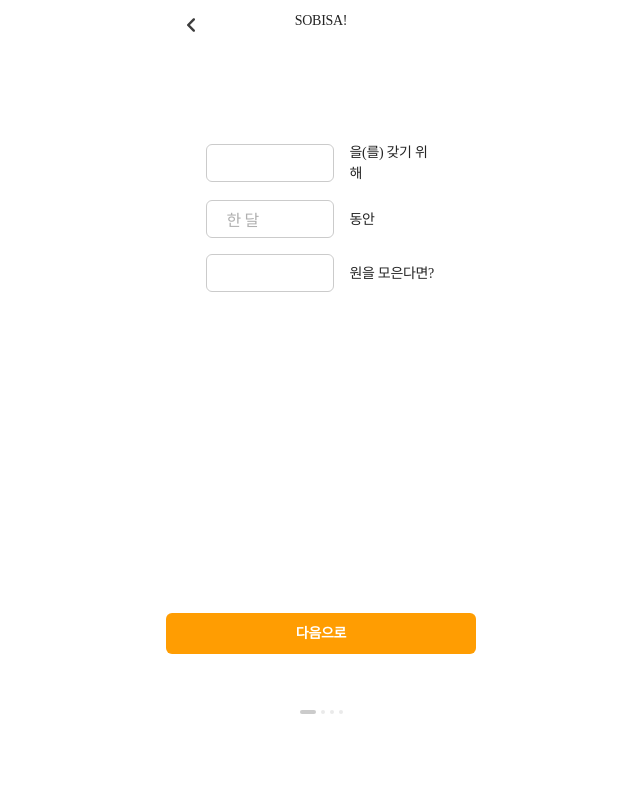
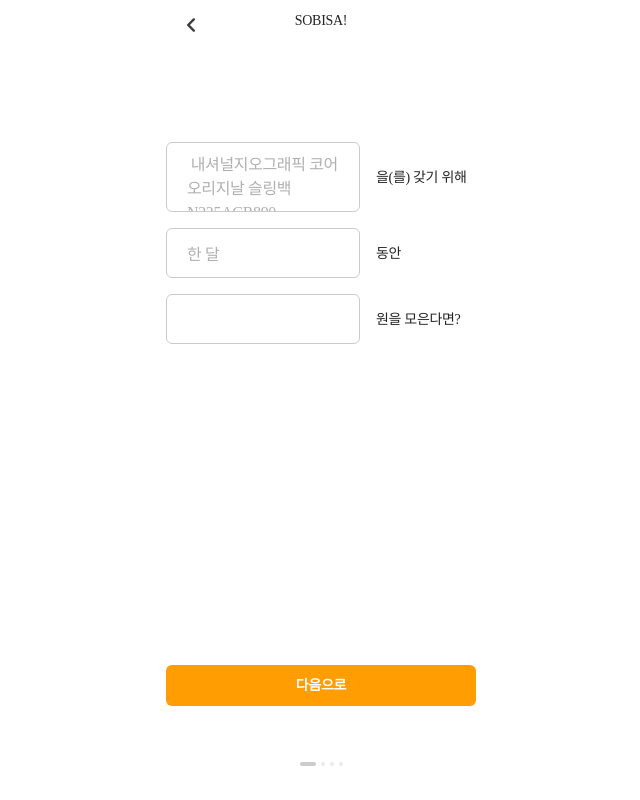
Before and after one commit to SobiSa-Expense-Hunter/SobiSa, a Next.js app: page /savingamount in a window 1280 px wide. Shown: the whole page, without its empty margins (319-959 px from the left). Built offline with nearby package versions, Linux system fonts and the light colour scheme; a web font is replaced by a local one.

Commit message:
[#66] style: savingamount page 디자인 수정사항 반영

```diff
--- a/src/pages/savingamount/index.tsx
+++ b/src/pages/savingamount/index.tsx
@@ -1,7 +1,7 @@
 import { useState } from 'react';
 
 import { useRouter } from 'next/router';
-import styled from 'styled-components';
+import styled, { css } from 'styled-components';
 
 import { Indicator01 } from '@/assets/Indicators';
 import { useSearchDispatch, useSearchStore } from '@/components/SearchProvider';
@@ -9,6 +9,8 @@ import { BottomButton } from '@/components/common/buttons';
 import NoticeModal from '@/components/modal/NoticeModal';
 import { InputRegExp } from '@/constant';
 import { Medium } from '@/styles/font';
+
+const devTitle = ` 내셔널지오그래픽 코어 오리지날 슬링백 N235ACR890`;
 
 const SavingAmount = () => {
   const [amount, setAmount] = useState('');
@@ -46,7 +48,7 @@ const SavingAmount = () => {
     <Container>
       <InputContainer>
         <InputBox>
-          <Input value={store.product.title} disabled />
+          <TitleInput value={store.product.title || devTitle} disabled />
           <Medium>을(를) 갖기 위해</Medium>
         </InputBox>
         <InputBox>
@@ -54,7 +56,7 @@ const SavingAmount = () => {
           <Medium>동안</Medium>
         </InputBox>
         <InputBox>
-          <Input type='text' value={amount} onChange={e => handleChange(e)} />
+          <Input value={amount} onChange={e => handleChange(e)} />
           <Medium>원을 모은다면?</Medium>
         </InputBox>
       </InputContainer>
@@ -85,7 +87,7 @@ const ButtonBox = styled.div`
   justify-content: center;
 `;
 const InputBox = styled.div`
-  width: 231px;
+  width: 310px;
   display: flex;
   align-items: center;
   gap: 16px;
@@ -96,14 +98,16 @@ const InputContainer = styled.div`
   flex-direction: column;
   gap: 16px;
 `;
-const Input = styled.input`
-  width: 128px;
-  height: 38px;
+
+const DefaultInput = css`
+  width: 194px;
   outline: none;
   border: 1px solid ${({ theme }) => theme.colors.gray[2]};
   padding: 10px 20px;
   border-radius: 6px;
+  overflow: hidden;
   text-overflow: ellipsis;
+  word-break: keep-all;
 
   &:disabled {
     background-color: white;
@@ -119,4 +123,14 @@ const Input = styled.input`
 
   color: ${({ theme }) => theme.colors.gray[3]};
 `;
+
+const TitleInput = styled.textarea`
+  ${DefaultInput}
+  resize: none;
+`;
+
+const Input = styled.input`
+  ${DefaultInput}
+  height: 50px;
+`;
 export default SavingAmount;
```
